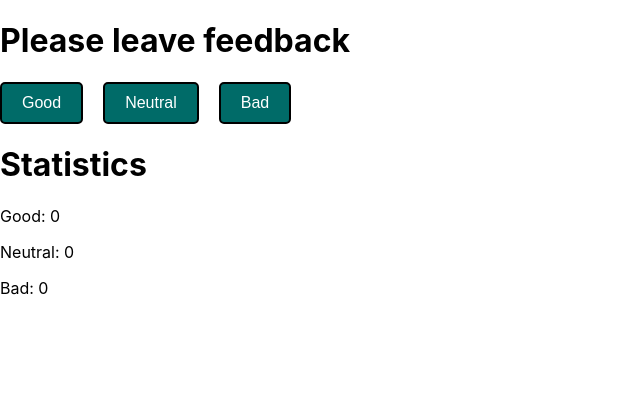
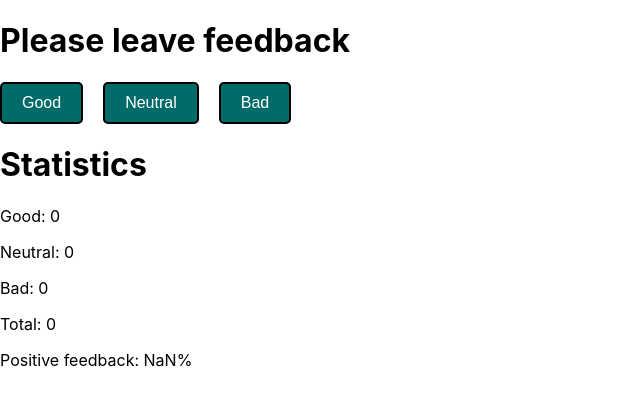
Before and after one commit to aniakurtiak/goit-react-hw-04-feedback, a React (Create React App) app: page / in a window 1280 px wide. Shown: the top 406 px of the page, without its empty margins (0-640 px from the left). Built offline with nearby package versions, Linux system fonts and the light colour scheme.

Commit message:
task-1.2

```diff
--- a/src/components/App.jsx
+++ b/src/components/App.jsx
@@ -27,7 +27,21 @@ handlerClickBad = () => {
   }))
 };
 
+countTotalFeedback = () => {
+const {good, neutral, bad} = this.state;
+return good + neutral + bad;
+};
+
+countPositiveFeedbackPercentage = () => {
+  const {good} = this.state;
+  return (good * 100);
+};
+
+
   render () {
+const total = this.countTotalFeedback();
+const positiveFeedbackPer = Math.round(this.countPositiveFeedbackPercentage() / total);
+
     return (
       <div>
         <Feedback
@@ -39,6 +53,8 @@ handlerClickBad = () => {
         onGood = {this.state.good}
         onNautral = {this.state.neutral}
         onBad = {this.state.bad}
+        totalFeedback = {total}
+        positiveFeedbackPer = {positiveFeedbackPer}
         />
       </div>
     );
--- a/src/components/Statistics/Statistics.jsx
+++ b/src/components/Statistics/Statistics.jsx
@@ -1,10 +1,12 @@
-export const Statistics = ({onGood, onNautral, onBad}) => {
+export const Statistics = ({onGood, onNautral, onBad, totalFeedback, positiveFeedbackPer}) => {
     return (
         <div>
             <h1>Statistics</h1>
             <p>Good: {onGood} </p>
             <p>Neutral: {onNautral}</p>
             <p>Bad: {onBad}</p>
+            <p>Total: {totalFeedback}</p>
+            <p>Positive feedback: {positiveFeedbackPer}%</p>
         </div>
     )
 }
```
